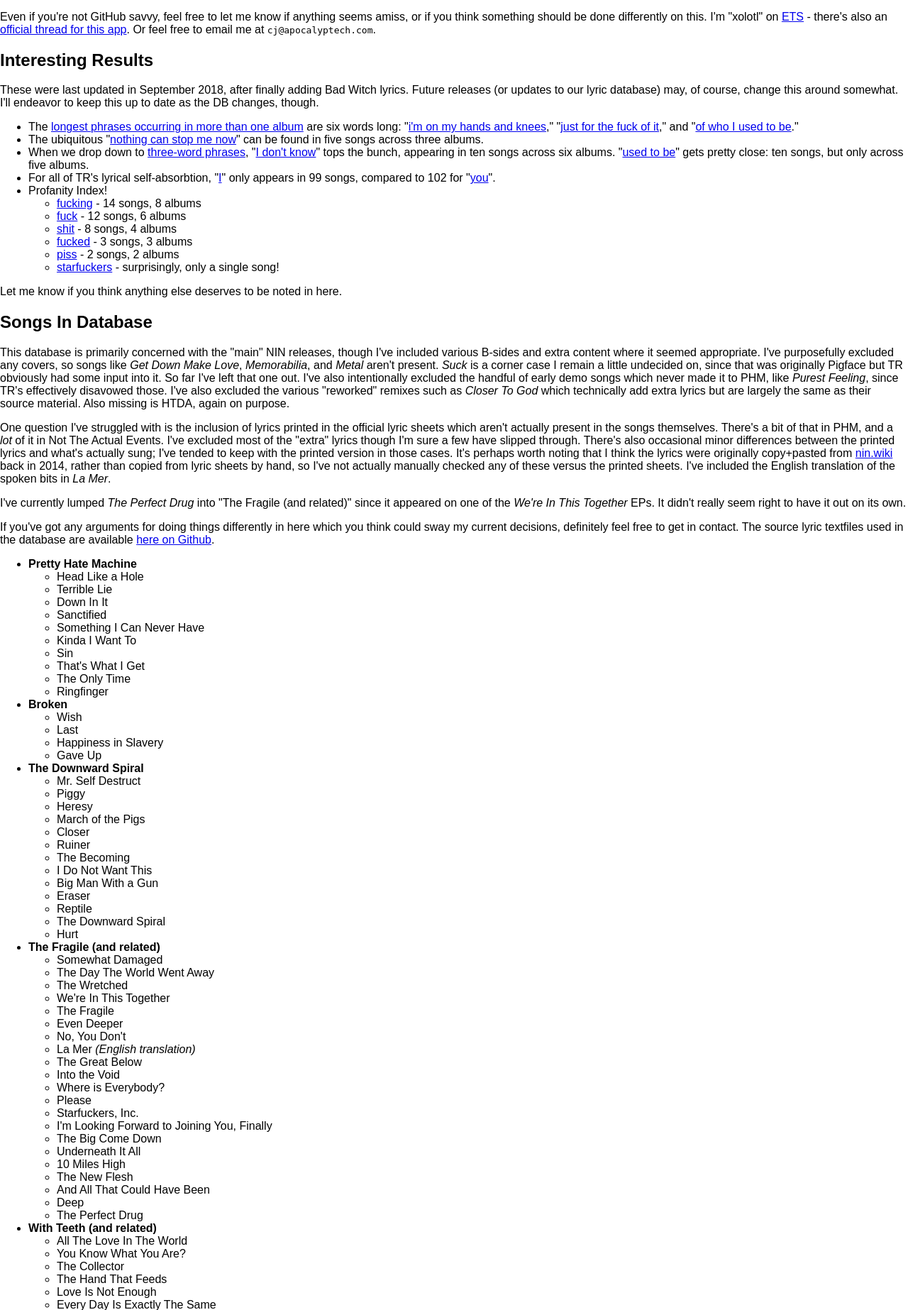
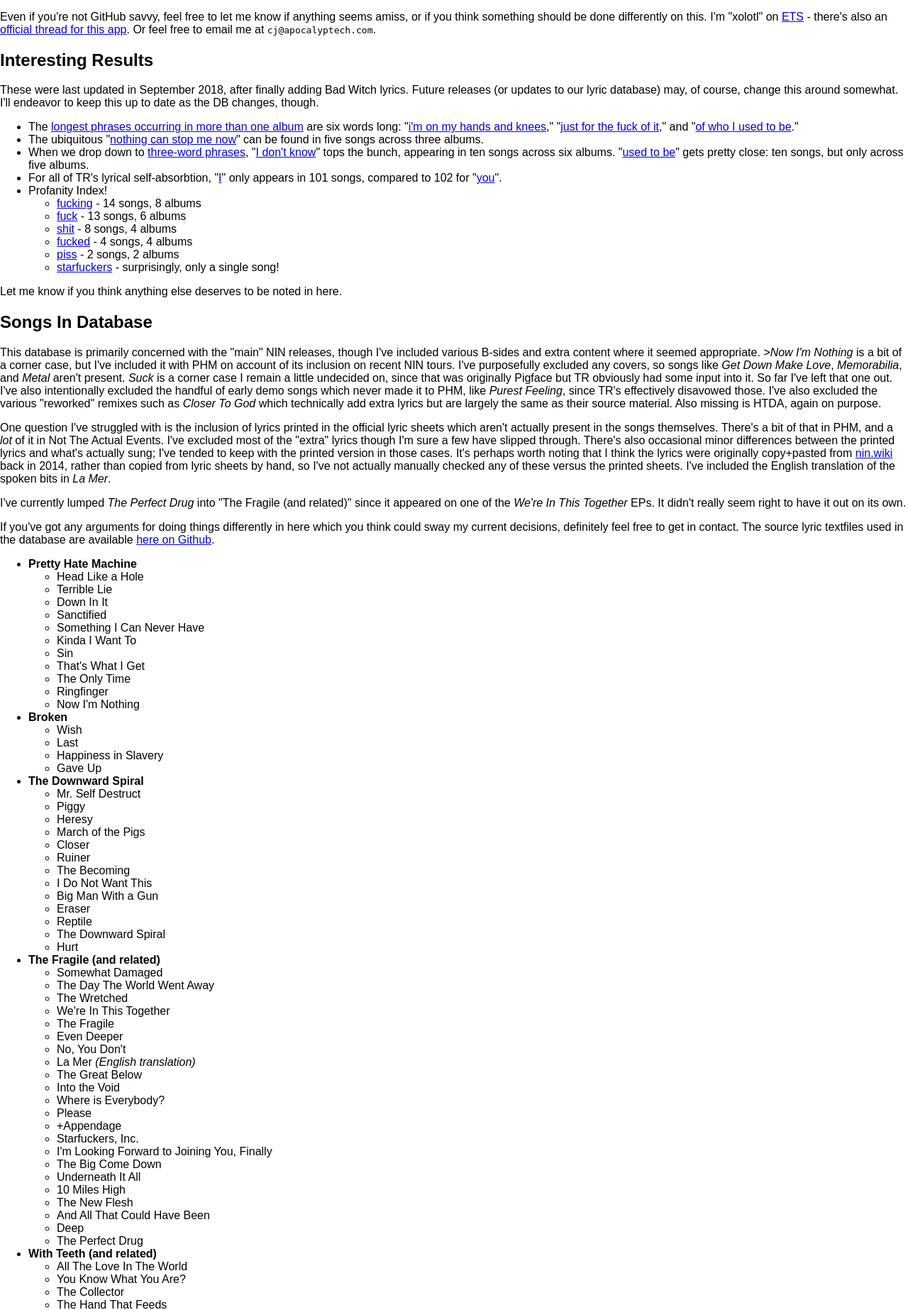
Before and after one commit to apocalyptech/ninlyrics, a PHP site: page / in a window 1280 px wide. Shown: the part 535-2381 px from the top of the page at 71% size. Run offline with PHP 8.4, Linux system fonts and the light colour scheme; data that the repository does not hold is empty.

Commit message:
Added Now I'm Nothing, +Appendage, and 999,999.  Also added a song count to the header on the song list.

```diff
--- a/import/albums/07_slip.txt
+++ b/import/albums/07_slip.txt
@@ -1,5 +1,9 @@
 Album: The Slip
 Year: 2008
+
+Song: 999,999
+
+   How did I slip into this?
 
 Song: 1,000,000
 
--- a/index.php
+++ b/index.php
@@ -188,7 +188,18 @@ function do_phrase()
     $songlist = data_get_songlist($phrase);
     if (count($songlist) > 0)
     {
-        print '<p><strong>Phrase:</strong> <em>"' . htmlentities($phrase) . "\"</em></p>\n";
+        if (count($songlist) == 1)
+        {
+            $plural = '';
+        }
+        else
+        {
+            $plural = 's';
+        }
+        print "<p>\n";
+        print '<strong>Phrase:</strong> <em>"' . htmlentities($phrase) . "\"</em><br/>\n";
+        print '<em>(' . count($songlist) . ' song' . $plural . " found)</em>\n";
+        print "</p>\n";
         print "<table class=\"songs\">\n";
         print "<tr>\n";
         print "<th>Song</th>\n";
@@ -639,15 +650,15 @@ function do_about()
     "<a href="index.php?text=&min_words=3&max_words=&min_albums=2&max_albums=&min_songs=&max_songs=&albums_restrict=on&phrase=used+to+be">used to be</a>"
     gets pretty close: ten songs, but only across five albums.</li>
     <li>For all of TR's lyrical self-absorbtion,
-    "<a href="index.php?min_songs=2&albums_restrict=1&phrase=i">I</a>" only appears in 99 songs,
+    "<a href="index.php?min_songs=2&albums_restrict=1&phrase=i">I</a>" only appears in 101 songs,
     compared to 102 for "<a href="index.php?min_songs=2&albums_restrict=1&phrase=you">you</a>".
     </li>
     <li>Profanity Index!
         <ul>
         <li><a href="index.php?text=fuck&min_words=&max_words=&min_albums=&max_albums=&min_songs=2&max_songs=&albums_restrict=on&phrase=fucking">fucking</a> - 14 songs, 8 albums</li>
-        <li><a href="index.php?text=fuck&min_words=&max_words=&min_albums=&max_albums=&min_songs=2&max_songs=&albums_restrict=on&phrase=fuck">fuck</a> - 12 songs, 6 albums</li>
+        <li><a href="index.php?text=fuck&min_words=&max_words=&min_albums=&max_albums=&min_songs=2&max_songs=&albums_restrict=on&phrase=fuck">fuck</a> - 13 songs, 6 albums</li>
         <li><a href="index.php?text=shit&min_words=&max_words=&min_albums=&max_albums=&min_songs=2&max_songs=&albums_restrict=on&phrase=shit">shit</a> - 8 songs, 4 albums</li>
-        <li><a href="index.php?text=fuck&min_words=&max_words=&min_albums=&max_albums=&min_songs=2&max_songs=&albums_restrict=on&phrase=fucked">fucked</a> - 3 songs, 3 albums</li>
+        <li><a href="index.php?text=fuck&min_words=&max_words=&min_albums=&max_albums=&min_songs=2&max_songs=&albums_restrict=on&phrase=fucked">fucked</a> - 4 songs, 4 albums</li>
         <li><a href="index.php?text=piss&min_words=&max_words=&min_albums=&max_albums=&min_songs=2&max_songs=&albums_restrict=on&phrase=piss">piss</a> - 2 songs, 2 albums</li>
         <li><a href="index.php?text=starfuckers&min_words=&max_words=&min_albums=&max_albums=&min_songs=&max_songs=&albums_restrict=on&phrase=starfuckers">starfuckers</a> - surprisingly, only a single song!</li>
         </ul>
@@ -660,16 +671,18 @@ function do_about()
 
     <p>
     This database is primarily concerned with the "main" NIN releases, though I've
-    included various B-sides and extra content where it seemed appropriate.  I've
-    purposefully excluded any covers, so songs like <em>Get Down Make Love</em>,
-    <em>Memorabilia</em>, and <em>Metal</em> aren't present.  <em>Suck</em> is a corner
-    case I remain a little undecided on, since that was originally Pigface but TR
-    obviously had some input into it.  So far I've left that one out.  I've also
-    intentionally excluded the handful of early demo songs which never made it to
-    PHM, like <em>Purest Feeling</em>, since TR's effectively disavowed those.  I've
-    also excluded the various "reworked" remixes such as <em>Closer To God</em>
-    which technically add extra lyrics but are largely the same as their source
-    material.  Also missing is HTDA, again on purpose.
+    included various B-sides and extra content where it seemed appropriate.
+    <em>>Now I'm Nothing</em> is a bit of a corner case, but I've included it with
+    PHM on account of its inclusion on recent NIN tours.  I've purposefully
+    excluded any covers, so songs like <em>Get Down Make Love</em>,
+    <em>Memorabilia</em>, and <em>Metal</em> aren't present.  <em>Suck</em> is a
+    corner case I remain a little undecided on, since that was originally Pigface
+    but TR obviously had some input into it.  So far I've left that one out.  I've
+    also intentionally excluded the handful of early demo songs which never made it
+    to PHM, like <em>Purest Feeling</em>, since TR's effectively disavowed those.
+    I've also excluded the various "reworked" remixes such as <em>Closer To God</em>
+    which technically add extra lyrics but are largely the same as their
+    source material.  Also missing is HTDA, again on purpose.
     </p>
 
     <p>
@@ -713,6 +726,7 @@ function do_about()
         <li>That's What I Get</li>
         <li>The Only Time</li>
         <li>Ringfinger</li>
+        <li>Now I'm Nothing</li>
         </ul>
         </li>
     <li><strong>Broken</strong>
@@ -754,6 +768,7 @@ function do_about()
         <li>Into the Void</li>
         <li>Where is Everybody?</li>
         <li>Please</li>
+        <li>+Appendage</li>
         <li>Starfuckers, Inc.</li>
         <li>I'm Looking Forward to Joining You, Finally</li>
         <li>The Big Come Down</li>
@@ -805,6 +820,7 @@ function do_about()
         </li>
     <li><strong>The Slip</strong>
         <ul>
+        <li>999,999</li>
         <li>1,000,000</li>
         <li>Letting You</li>
         <li>Discipline</li>
```
Also changed, not shown: import/albums/01_phm.txt (+18 -0 lines), import/albums/04_fragile.txt (+19 -0 lines).
